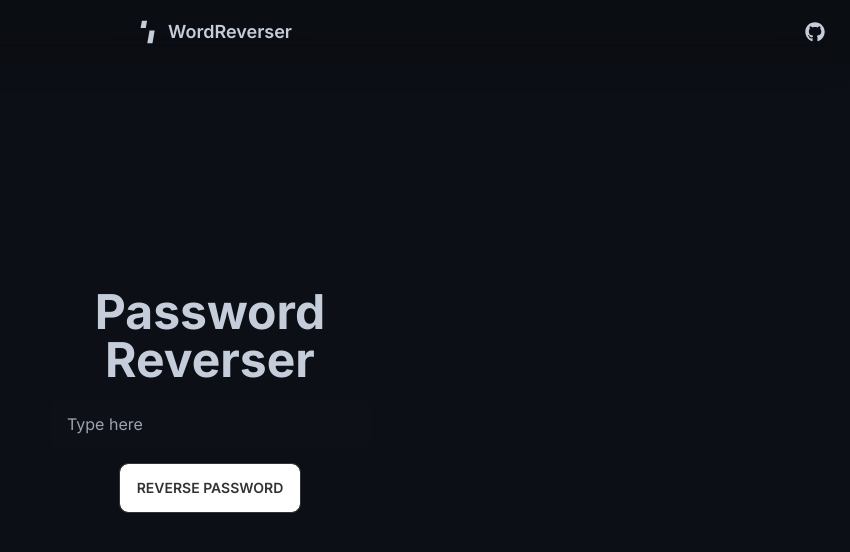
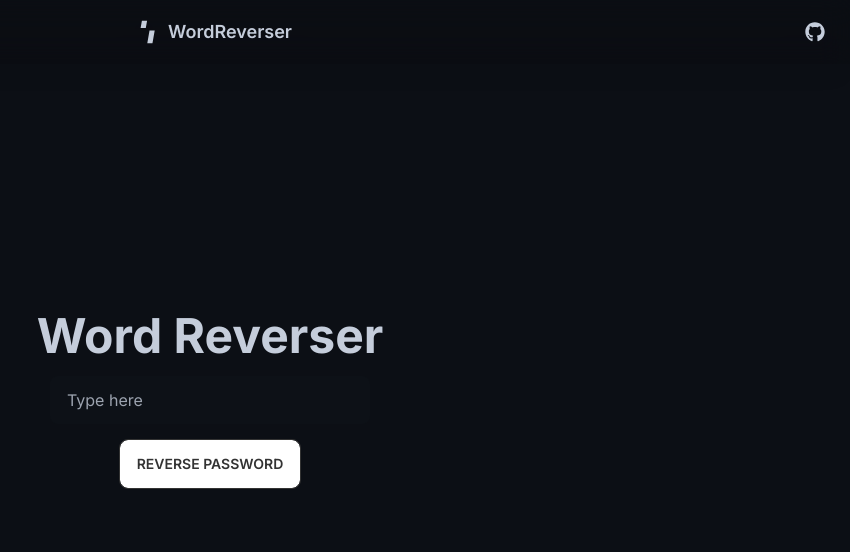
Before and after one commit to syarifuldotdev/WordReverser, a Next.js app: page / in a window 1280 px wide. Shown: the top 552 px of the page, without its empty margins (430-1280 px from the left). Built offline with nearby package versions, Linux system fonts and the light colour scheme.

Commit message:
Update page.tsx

```diff
--- a/src/app/page.tsx
+++ b/src/app/page.tsx
@@ -7,7 +7,7 @@ export default function Home() {
         <div className="hero-content text-center">
           <div>
             <div className="max-w-md">
-              <h1 className="md:text-5xl text-4xl font-bold">Password Reverser</h1>
+              <h1 className="md:text-5xl text-4xl font-bold">Word Reverser</h1>
               <Form />
             </div>
           </div>
```
